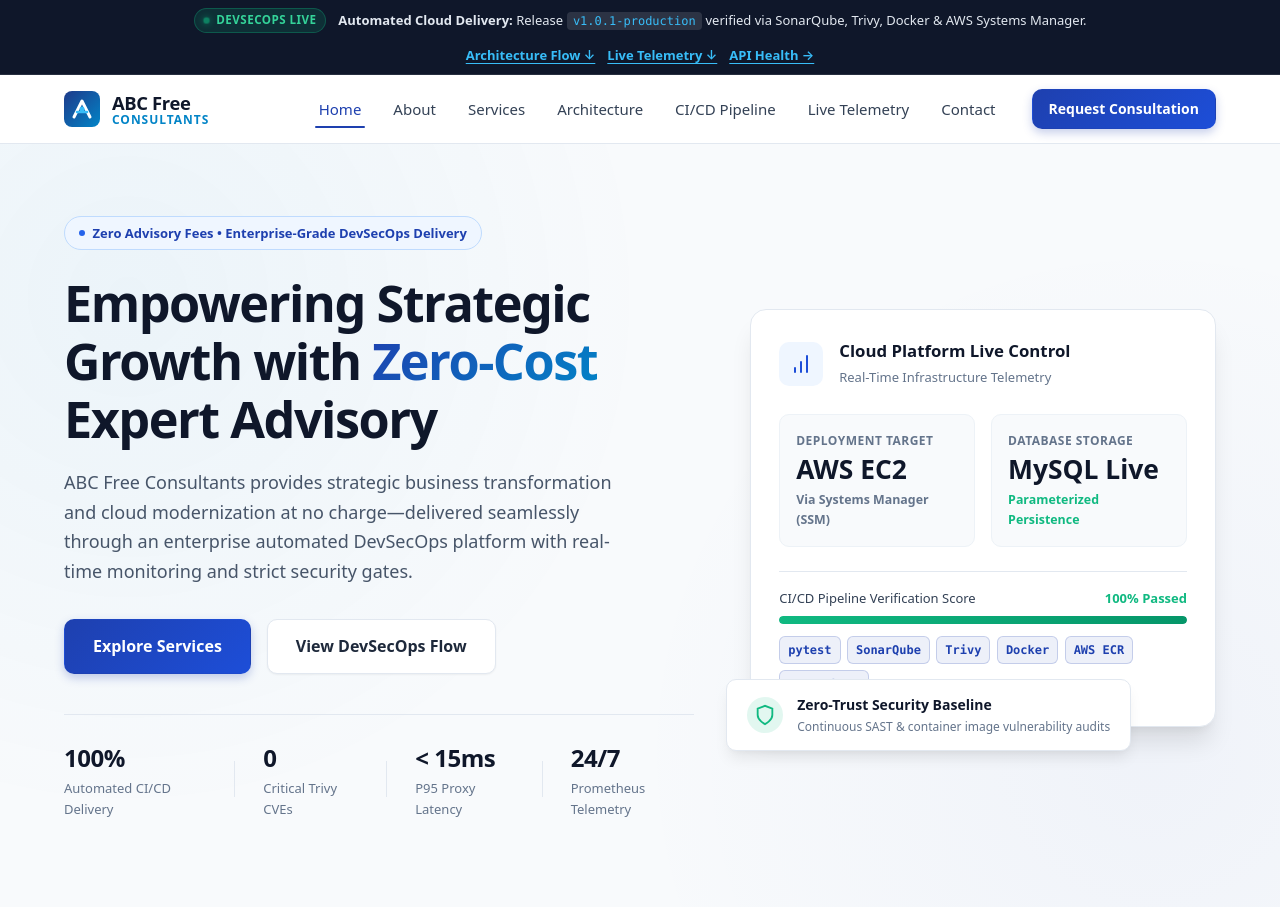
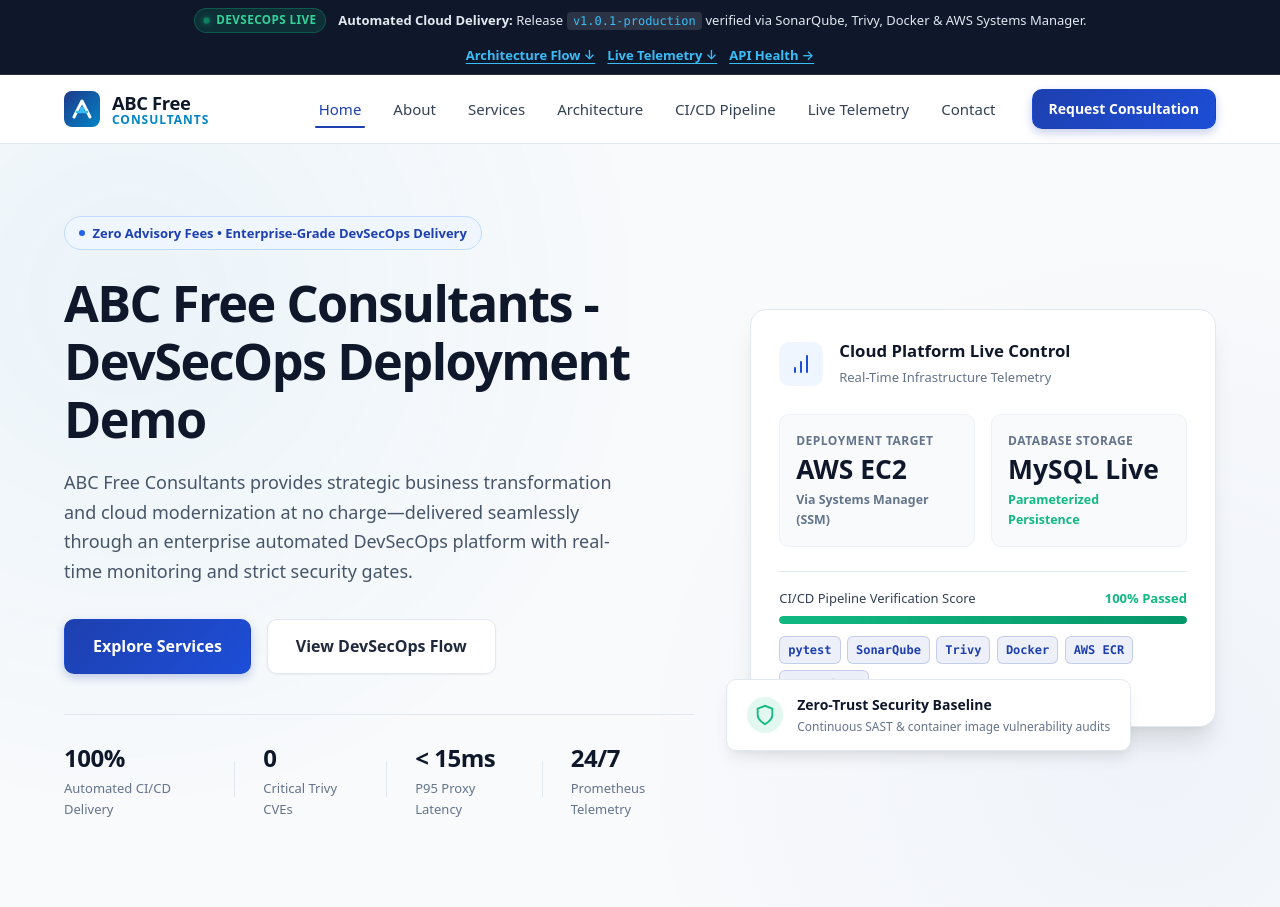
Before and after one commit to mohdshahid7033/cloud-devsecops-platform, a Flask app: page / in a window 1280 px wide. Shown: the top 907 px of the page. Run offline with Flask 3, Linux system fonts and the light colour scheme; data that the repository does not hold is empty.

Commit message:
Update demo heading for CI/CD deployment

```diff
--- a/app/templates/index.html
+++ b/app/templates/index.html
@@ -85,7 +85,7 @@
             <span>Zero Advisory Fees &bull; Enterprise-Grade DevSecOps Delivery</span>
           </div>
           <h1 class="hero-title">
-            Empowering Strategic Growth with <span class="gradient-text">Zero-Cost</span> Expert Advisory
+            ABC Free Consultants - DevSecOps Deployment Demo
           </h1>
           <p class="hero-subtitle">
             ABC Free Consultants provides strategic business transformation and cloud modernization at no charge—delivered seamlessly through an enterprise automated DevSecOps platform with real-time monitoring and strict security gates.
```
